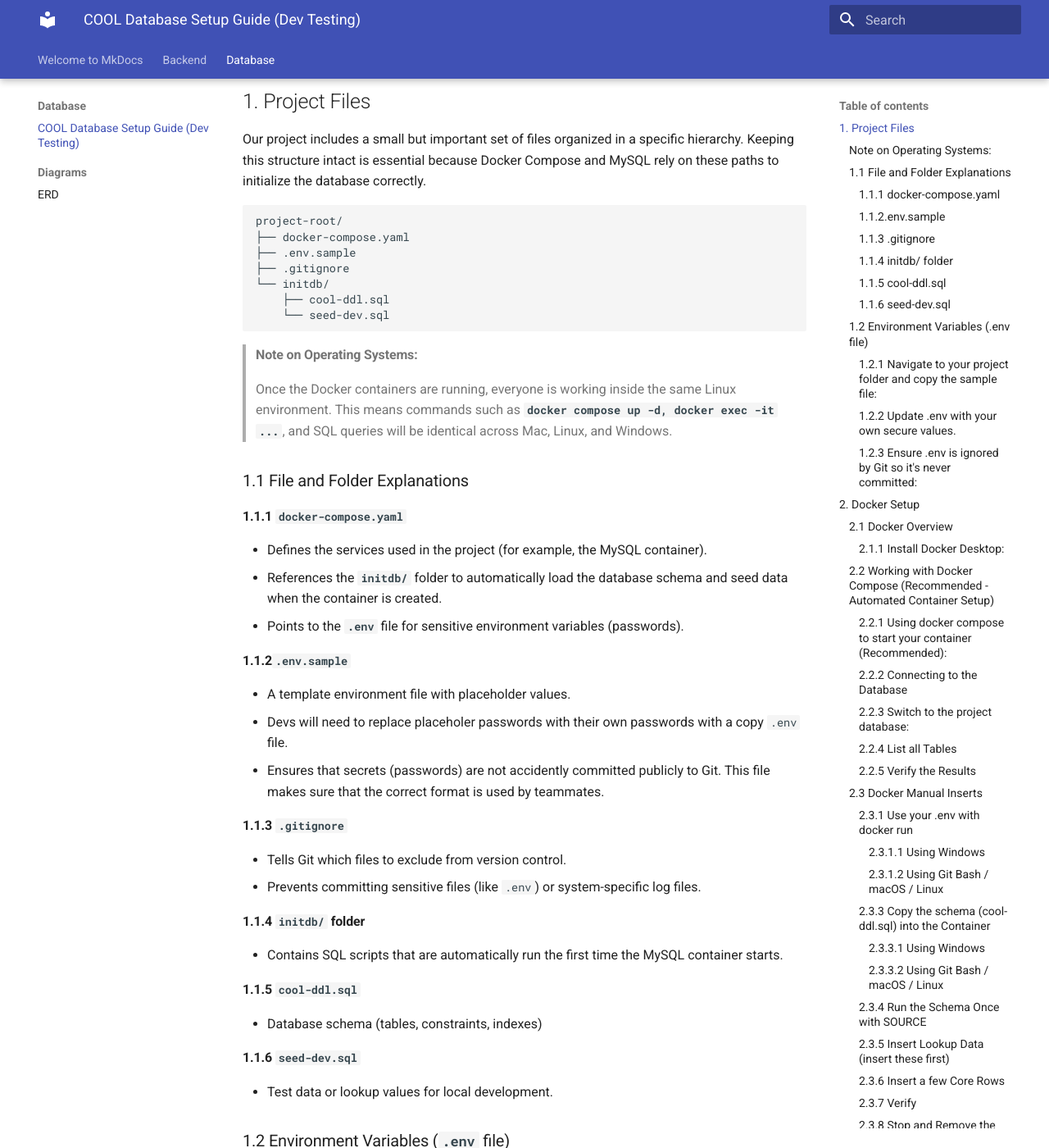
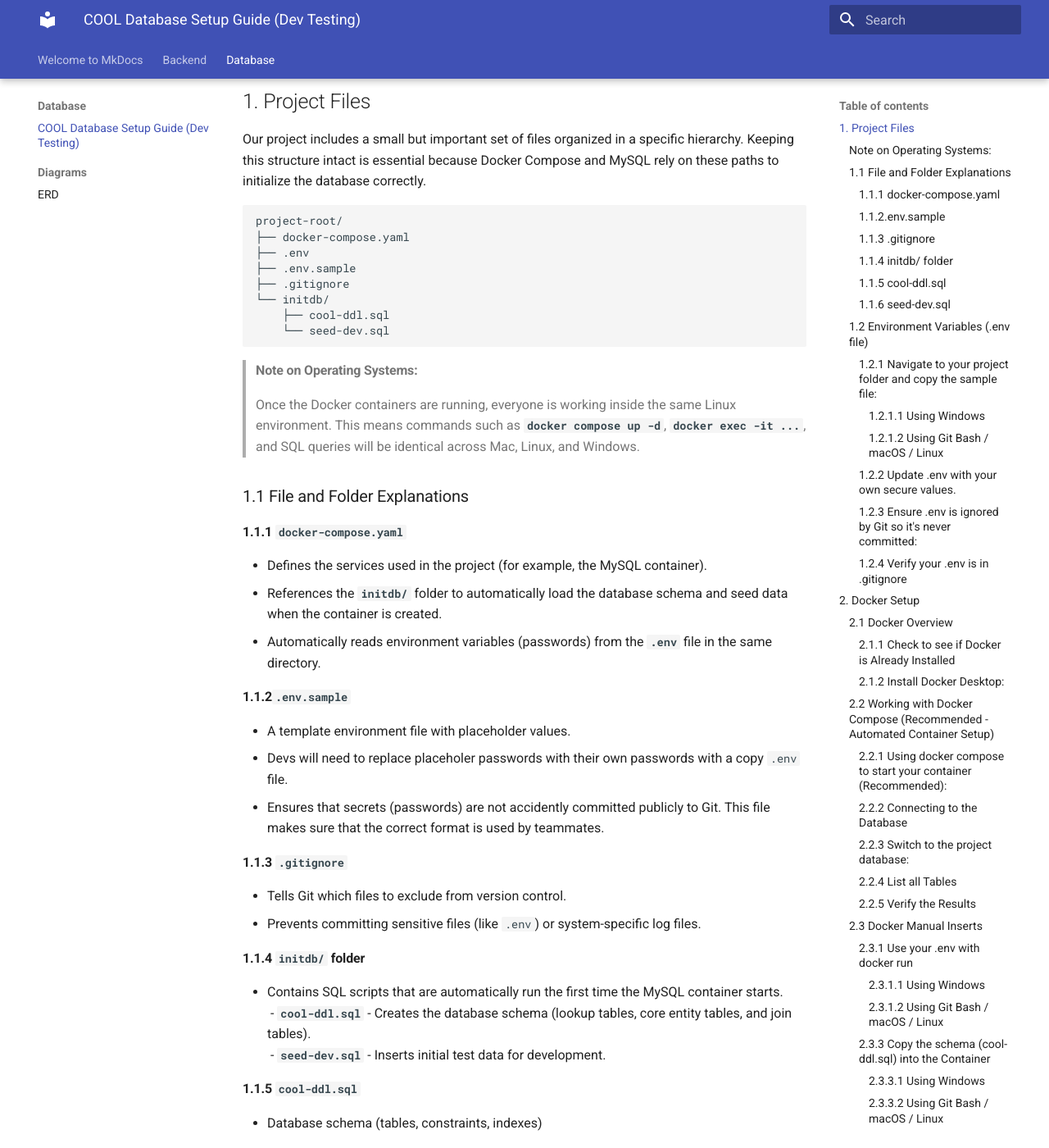
Before and after one commit to CityOfOrlando-2025/COOL, an MkDocs documentation site: the page built from documentation/docs/database/cool-db-setup-guide.md, in a window 1280 px wide and 1400 px high, scrolled down 253 px. Shown: the whole window at 82% size. Built offline with MkDocs 1.6.1 and Material for MkDocs 9.7.7, drawn with Linux system fonts in a browser that asks for light colours; some of the changed text lies outside the part shown.

Commit message:
spelling, extra comments, minor fixes

````diff
--- a/documentation/docs/database/cool-db-setup-guide.md
+++ b/documentation/docs/database/cool-db-setup-guide.md
@@ -11,6 +11,7 @@
 ```
 project-root/
 ├── docker-compose.yaml
+├── .env
 ├── .env.sample
 ├── .gitignore
 └── initdb/
@@ -21,7 +22,7 @@
 > #### Note on Operating Systems:
 >
 > Once the Docker containers are running, everyone is working inside the same Linux environment.
-> This means commands such as **`docker compose up -d, docker exec -it ...`**, and SQL queries will be identical across Mac, Linux, and Windows.
+> This means commands such as **`docker compose up -d`**, **`docker exec -it ...`**, and SQL queries will be identical across Mac, Linux, and Windows.
 
 ### 1.1 File and Folder Explanations
 
@@ -29,7 +30,7 @@
 
 - Defines the services used in the project (for example, the MySQL container).
 - References the **`initdb/`** folder to automatically load the database schema and seed data when the container is created.
-- Points to the **`.env`** file for sensitive environment variables (passwords).
+- Automatically reads environment variables (passwords) from the **`.env`** file in the same directory.
 
 #### 1.1.2`.env.sample`
 
@@ -45,6 +46,8 @@
 #### 1.1.4 `initdb/` folder
 
 - Contains SQL scripts that are automatically run the first time the MySQL container starts.
+&nbsp;- **`cool-ddl.sql`** - Creates the database schema (lookup tables, core entity tables, and join tables).
+&nbsp;- **`seed-dev.sql`** - Inserts initial test data for development.
 
 #### 1.1.5 `cool-ddl.sql`
 
@@ -61,10 +64,10 @@
 
 **`.env.sample`**
 ```
-   MYSQL_ROOT_PASSWORD=REPLACE_ME_ROOT_PASSWORD
-   MYSQL_USER=cooldev
-   MYSQL_PASSWORD=REPLACE_ME_PASSWORD
-   MYSQL_DATABASE=cool_db
+MYSQL_ROOT_PASSWORD=REPLACE_ME_ROOT_PASSWORD
+MYSQL_USER=cooldev
+MYSQL_PASSWORD=REPLACE_ME_PASSWORD
+MYSQL_DATABASE=cool_db
 ```
 #### 1.2.1 Navigate to your project folder and copy the sample file:
 
@@ -84,19 +87,23 @@
     └── seed-dev.sql
 ```
 
+##### 1.2.1.1 Using Windows
+
+Command Prompt
+```
+copy .env.sample .env
+```
+
+PowerShell
+```
+Copy-Item .env.sample .env
+```
+##### 1.2.1.2 Using Git Bash / macOS / Linux
 Open your terminal in the project folder and run:
 ```
-# Mac / Linus (bash or zsh)
 cp .env.sample .env
 ```
-```
-# Windows (Command Prompt)
-copy .env.sample .env
-```
-```
-# Windows (PowerShell)
-Copy-Item .env.sample .env
-```
+
 
 #### 1.2.2 Update **`.env`** with your own secure values.
 
@@ -131,6 +138,14 @@
 > The **`.env`** is a hidden **dotfile** like **`.gitignore`** and has no name before the dot.
 > This file is used by Docker Compose and needs to be named exactly **`.env`**.
 
+#### 1.2.4 Verify your .env is in .gitignore
+In your terminal type:
+```
+git check-ignore .env
+```
+This will output **`.env`** if it's properly ignored.
+
+
 ## 2. Docker Setup
 
 We'll set up MySQL in Docker. You can do this in two ways:
@@ -144,7 +159,14 @@
 - A container is a lightweight virtual machine.
 - We're using Docker here so everyone has the **same MySQL setup**
 
-#### 2.1.1 Install Docker Desktop:
+#### 2.1.1 Check to see if Docker is Already Installed
+In your terminal type:
+```
+docker --version
+```
+If you see a version number, Docker is already installed and you can skip to section 2.2
+
+#### 2.1.2 Install Docker Desktop:
    - [Docker for Windows](https://docs.docker.com/desktop/setup/install/windows-install/)
 
    - [Docker for Mac](https://docs.docker.com/desktop/setup/install/mac-install/)
@@ -226,7 +245,7 @@
 +--------------------+
 5 rows in set (0.00 sec)
 ```
-Our database **`cool_db`** is showing after connecting to MySQL in the container.
+If you don't see **`cool_db`** in the database list, see section 3.1.
 
 #### 2.2.3 Switch to the project database:
 
@@ -482,7 +501,7 @@
 ```
 mysql>exit
 ```
-If you didn't mount any volumes (we didn't in this tutorial) you can quickly and easily remove the container and discard all the data. Your next run will have no saved data.
+Since we didn't create named volumes to persist data separately, all data is stored inside the container and will be lost when you run **`docker rm cool-mysql`**.
 
 ```
 docker stop cool-mysql
@@ -503,14 +522,21 @@
 
 > time="2025-09-25T14:37:18-04:00" level=warning msg="The "MYSQL_DATABASE" variable is not set. Defaulting to a blank string."
 
-This means **`Docker Compose`** could not find your environment variable. Most often this happens because the **`.env`** file was never created
-from the **`.env.sample`** template, or the values inside **`.env`** are still placeholders.
+This means **Compose** file could not find your environment variable. Most often this happens because the **`.env`** file was never created from the **`.env.sample`** template, or the values inside **`.env`** are still placeholders.
 
 **Fix:**
 **Copy** the template file to create your personal **`.env`**:
 ```
 cp .env.sample .env
 ```
+You will now need to shutdown and restart the container.
+```
+docker compose down -v
+```
+```
+docker compose up -d
+```
+
 #### 3.1.2 Access Denied for Root User
 
 If you see an error like this when trying to connect:
````
Also changed, not shown: other parts of documentation/docs/database/cool-db-setup-guide.md (+1 -4 lines).
